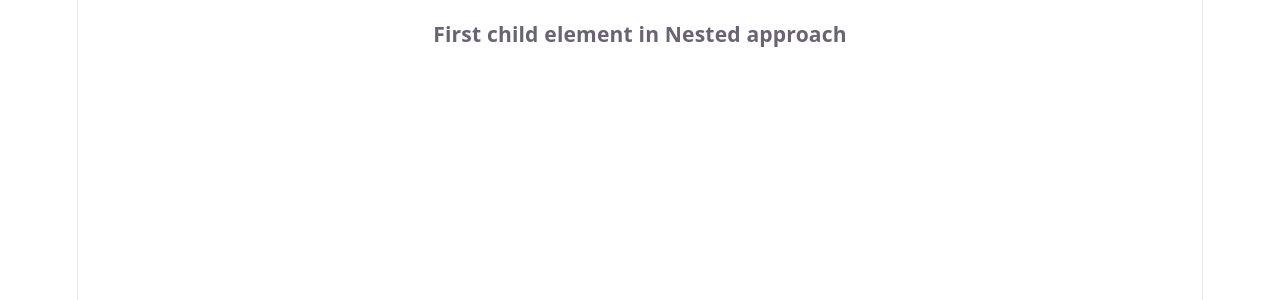
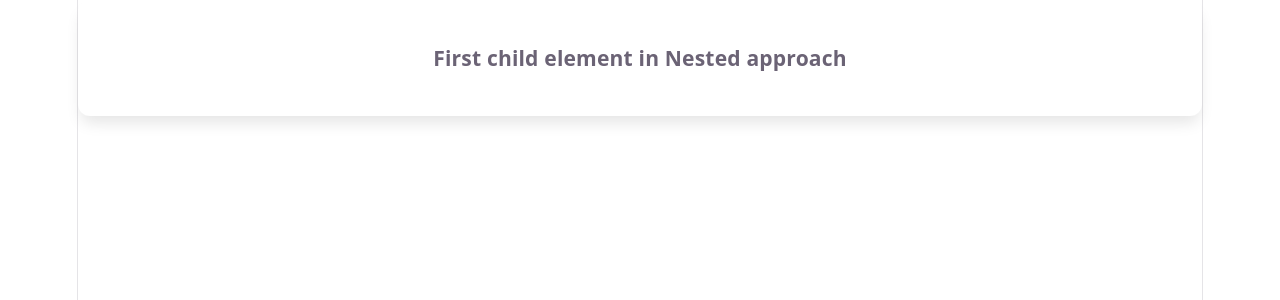
Before and after one commit to incharadn433-web/MERN_Stu_FebMay26Mys, a React (Vite) app in the folder W9/D2/prop-example-app/: page / in a window 1280 px wide. Shown: the top 300 px of the page. Built offline with nearby package versions, Linux system fonts and the light colour scheme.

Commit message:
CSS card layout

```diff
--- a/W9/D2/prop-example-app/src/App.css
+++ b/W9/D2/prop-example-app/src/App.css
@@ -1,6 +1,8 @@
-.card{
-  display: grid;
-  gap:20px;
-  grid-template-columns: repeat(auto-fit);
-
+.card {
+  display: flex;
+  flex-direction: column;
+  padding: 24px;
+  border-radius: 12px;
+  box-shadow: 0 10px 15px -3px rgba(0, 0, 0, 0.1);
+  background-color: #fff;
 }
```
